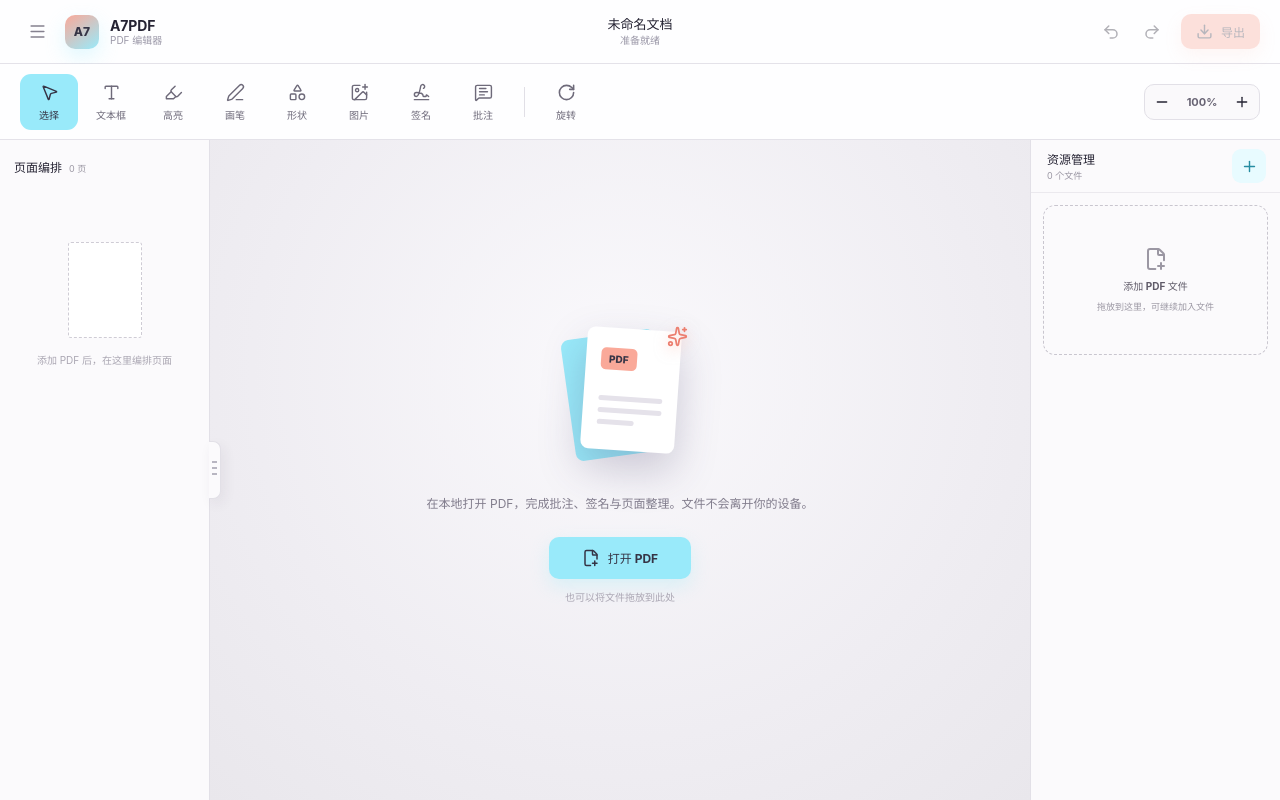
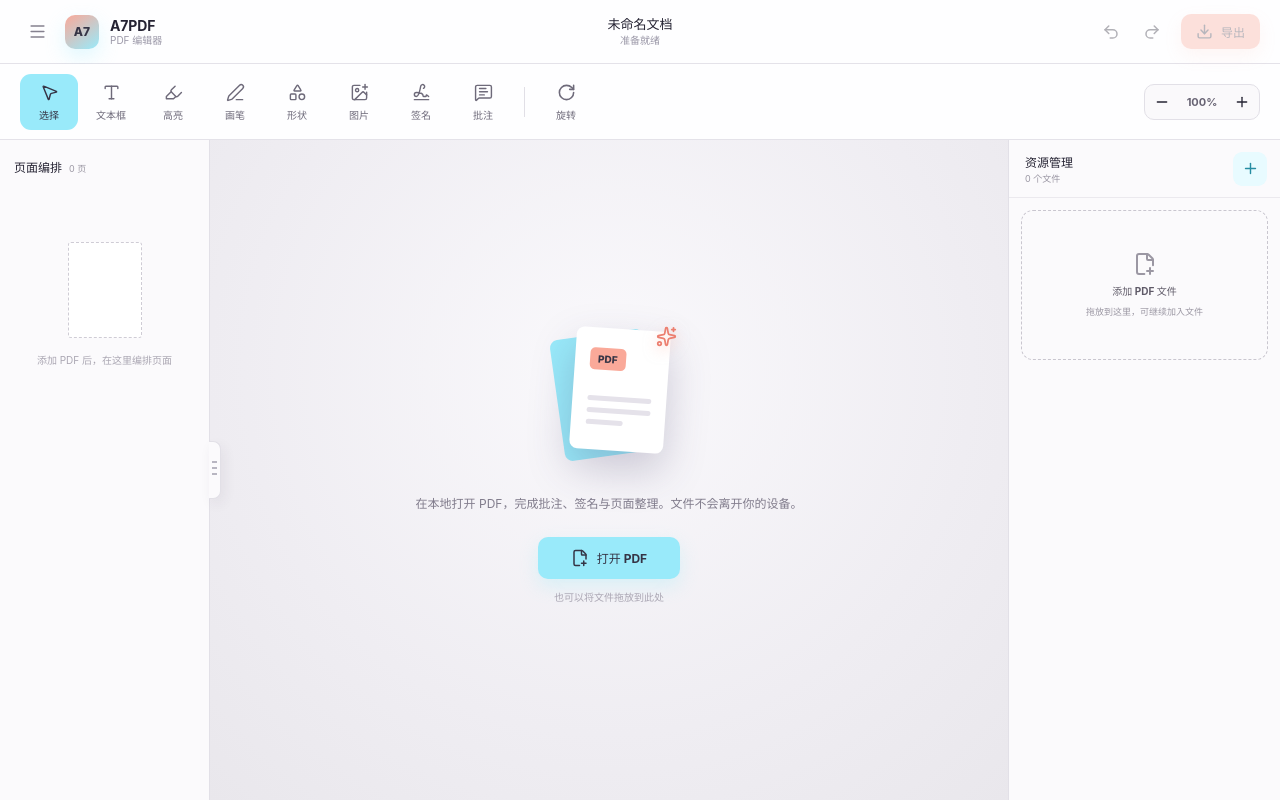
Before and after one commit to JiangYH1999/a7pdf, a React (Vite) app: page / in a window 1280 px wide. Built offline with nearby package versions, Linux system fonts and the light colour scheme.

Commit message:
Stabilize resource library layout

```diff
--- a/src-tauri/tauri.conf.json
+++ b/src-tauri/tauri.conf.json
@@ -15,7 +15,7 @@
         "title": "A7PDF",
         "width": 1380,
         "height": 900,
-        "minWidth": 1040,
+        "minWidth": 1100,
         "minHeight": 680
       }
     ],
--- a/src/App.css
+++ b/src/App.css
@@ -11,7 +11,7 @@
 }
 
 * { box-sizing: border-box; }
-body { margin: 0; min-width: 1040px; min-height: 680px; overflow: hidden; }
+body { margin: 0; min-width: 1100px; min-height: 680px; overflow: hidden; }
 button, input { font: inherit; }
 button { color: inherit; }
 
@@ -71,10 +71,10 @@ button { color: inherit; }
 .zoom-control span { min-width: 46px; text-align: center; font-size: 11px; font-weight: 700; color: #686474; }
 
 .workspace {
-  min-height: 0; display: grid; grid-template-columns: 210px minmax(560px, 1fr) 250px;
+  min-height: 0; display: grid; grid-template-columns: 210px minmax(560px, 1fr) 272px;
   transition: grid-template-columns 620ms cubic-bezier(.16, 1, .3, 1);
 }
-.app-shell.left-collapsed .workspace { grid-template-columns: 0 minmax(560px, 1fr) 250px; }
+.app-shell.left-collapsed .workspace { grid-template-columns: 0 minmax(560px, 1fr) 272px; }
 .sidebar { min-height: 0; background: #fbfafc; z-index: 2; }
 .pages-panel { min-width: 0; position: relative; overflow: visible; border-right: 1px solid #e2e0e7; }
 .panel-heading { width: 100%; height: 53px; padding: 0 14px; position: relative; display: flex; align-items: center; justify-content: flex-start; }
@@ -149,24 +149,23 @@ button { color: inherit; }
 .error-toast { position: absolute; bottom: 22px; padding: 10px 15px; border-radius: 9px; background: #3a3345; color: white; font-size: 11px; box-shadow: 0 10px 30px #211c2c33; }
 
 .pdf-library { position: relative; overflow: hidden; border-left: 1px solid #e2e0e7; }
-.library-header { height: 53px; padding: 0 14px 0 16px; display: flex; align-items: center; justify-content: space-between; border-bottom: 1px solid #ebe9ee; }
-.library-header > div { display: flex; flex-direction: column; gap: 2px; }
+.library-header { height: 58px; padding: 0 13px 0 16px; display: grid; grid-template-columns: minmax(0, 1fr) auto; align-items: center; gap: 10px; border-bottom: 1px solid #ebe9ee; }
+.library-header > div:first-child { min-width: 0; display: flex; flex-direction: column; gap: 2px; }
 .library-header span { font-size: 12px; font-weight: 750; }
 .library-header small { color: #9995a2; font-size: 9px; }
 .add-pdf-button { color: #268da2; background: #e8fbff; }
-.library-actions { display: flex; align-items: center; gap: 5px; }
-.clear-all-button { border: 0; padding: 5px 7px; border-radius: 7px; background: transparent; color: #9995a2; font-size: 9px; cursor: pointer; }
+.library-actions { display: flex; align-items: center; gap: 4px; flex: none; }
+.clear-all-button { height: 28px; border: 0; padding: 0 7px; border-radius: 7px; background: transparent; color: #9995a2; font-size: 9px; white-space: nowrap; cursor: pointer; }
 .clear-all-button:hover { background: #fff0ed; color: #c96455; }
-.pdf-source-list { height: calc(100% - 53px); padding: 12px; overflow: auto; }
-.pdf-source { width: 100%; position: relative; padding: 10px; margin-bottom: 8px; display: flex; align-items: center; gap: 10px; border: 1px solid transparent; border-radius: 11px; background: transparent; text-align: left; cursor: pointer; }
+.pdf-source-list { height: calc(100% - 58px); padding: 12px; overflow: auto; }
+.pdf-source { width: 100%; position: relative; padding: 10px; margin-bottom: 8px; display: grid; grid-template-columns: 34px minmax(0, 1fr) 25px; align-items: center; gap: 10px; border: 1px solid transparent; border-radius: 11px; background: transparent; text-align: left; cursor: pointer; }
 .pdf-source:hover { background: #f2f1f4; }
 .pdf-source.active { border-color: var(--theme-lavender); background: #edfcff; box-shadow: 0 5px 16px #99eafa22; }
 .pdf-source-icon { width: 34px; height: 40px; flex: none; display: grid; place-items: center; border-radius: 8px; background: #fff0ed; color: #d66d5c; }
 .pdf-source-copy { min-width: 0; display: flex; flex-direction: column; gap: 5px; }
 .pdf-source-copy strong { overflow: hidden; text-overflow: ellipsis; white-space: nowrap; font-size: 10px; }
 .pdf-source-copy small { color: #9995a2; font-size: 9px; }
-.source-remove { width: 25px; height: 25px; margin-left: auto; display: grid; place-items: center; flex: none; border: 0; border-radius: 7px; background: transparent; color: #aaa5b0; opacity: 0; cursor: pointer; transition: opacity 150ms ease, color 150ms ease, background 150ms ease; }
-.pdf-source:hover .source-remove { opacity: 1; }
+.source-remove { width: 25px; height: 25px; display: grid; place-items: center; border: 0; border-radius: 7px; background: #f3f1f5; color: #938e9b; cursor: pointer; transition: color 150ms ease, background 150ms ease; }
 .source-remove:hover { background: #fff0ed; color: #cc6656; }
 .library-empty { width: 100%; min-height: 150px; padding: 20px; display: flex; flex-direction: column; align-items: center; justify-content: center; gap: 7px; border: 1.5px dashed #c9c6cf; border-radius: 12px; background: transparent; color: #9b97a3; cursor: pointer; }
 .library-empty strong { color: #5f5a68; font-size: 10px; }
@@ -187,8 +186,8 @@ button { color: inherit; }
 .native-drop-overlay span { color: #8b85a1; font-size: 11px; }
 
 @media (max-width: 1180px) {
-  .workspace { grid-template-columns: 180px minmax(520px, 1fr) 220px; }
-  .app-shell.left-collapsed .workspace { grid-template-columns: 0 minmax(520px, 1fr) 220px; }
+  .workspace { grid-template-columns: 190px minmax(560px, 1fr) 258px; }
+  .app-shell.left-collapsed .workspace { grid-template-columns: 0 minmax(560px, 1fr) 258px; }
   .tool-button { min-width: 52px; padding-inline: 5px; }
   .brand, .title-actions { width: 240px; }
 }
```
